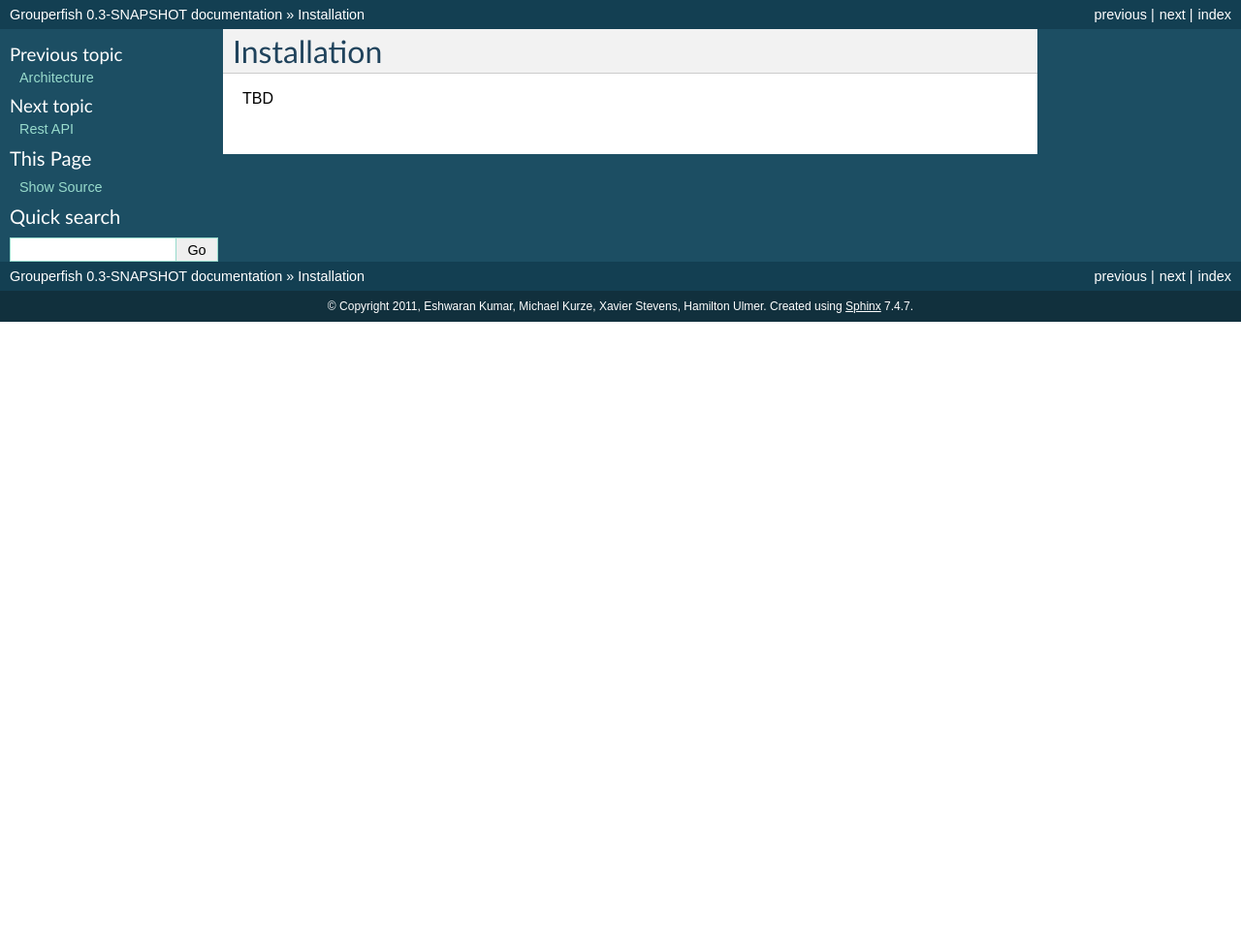
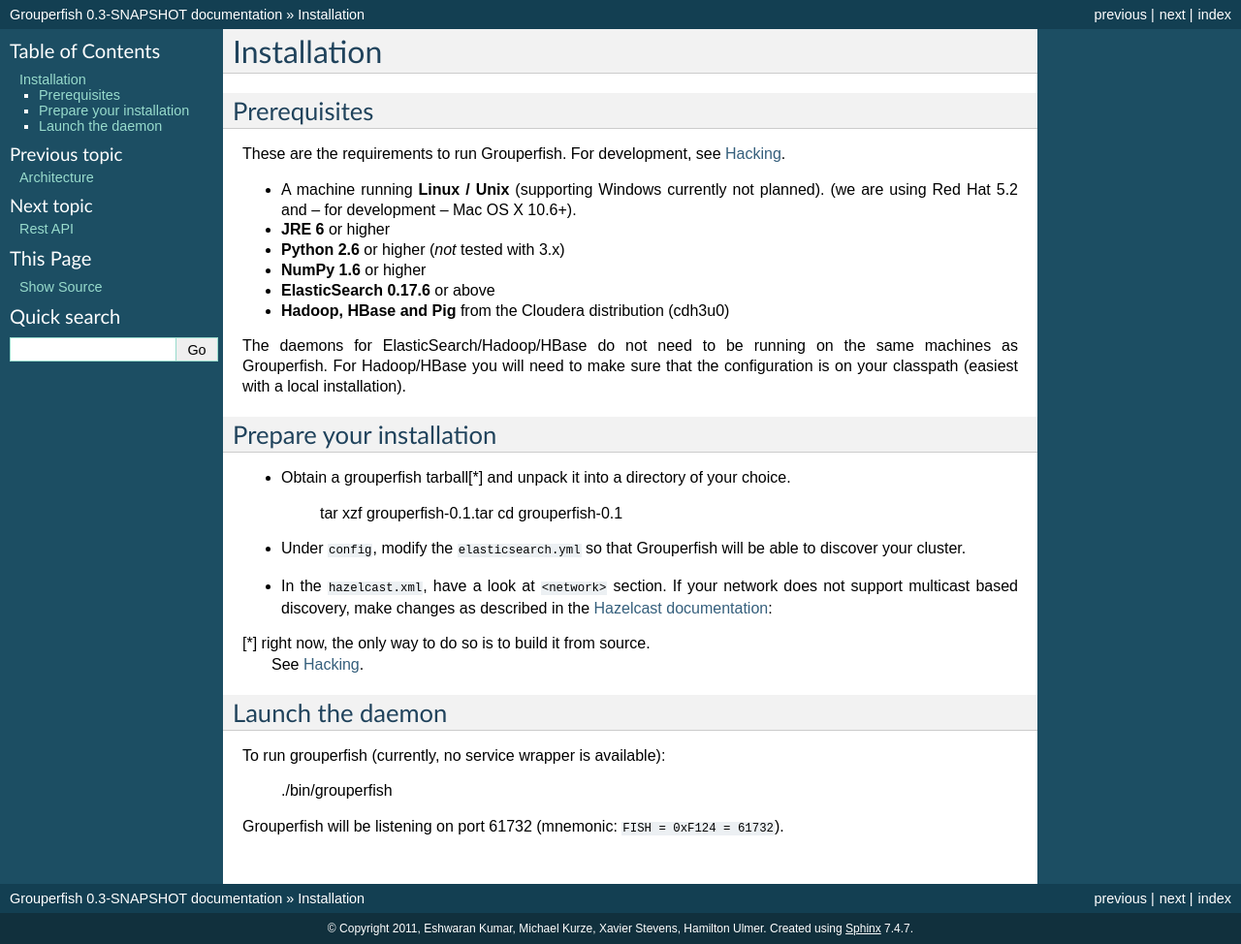
Before and after one commit to mozilla-metrics/grouperfish, a Sphinx documentation site: the page built from docs/installation.rst, in a window 1280 px wide. Shown: the whole page at 97% size. Built offline with Sphinx 7.4.7, drawn with Linux system fonts in a browser that asks for light colours; formulas are drawn with MathJax 3; before the commit the page ends 900 px from its top, so only the background shows below that.

Commit message:
Synced docs to development.

```diff
--- a/docs/installation.rst
+++ b/docs/installation.rst
@@ -4,4 +4,59 @@
 Installation
 ============
 
-TBD
+
+Prerequisites
+-------------
+
+These are the requirements to run Grouperfish.
+For development, see :ref:`hacking`.
+
+* A machine running **Linux / Unix** (supporting Windows currently not planned).
+  (we are using Red Hat 5.2 and -- for development -- Mac OS X 10.6+).
+
+* **JRE 6** or higher
+
+* **Python 2.6** or higher (*not* tested with 3.x)
+
+* **NumPy 1.6** or higher
+
+* **ElasticSearch 0.17.6** or above
+
+* **Hadoop, HBase and Pig** from the Cloudera distribution (cdh3u0)
+
+The daemons for ElasticSearch/Hadoop/HBase do not need to be running on the
+same machines as Grouperfish. For Hadoop/HBase you will need to make sure that
+the configuration is on your classpath (easiest with a local installation).
+
+
+Prepare your installation
+-------------------------
+
+* Obtain a grouperfish tarball[*] and unpack it into a directory of your choice.
+
+   tar xzf grouperfish-0.1.tar
+   cd grouperfish-0.1
+
+* Under ``config``, modify the ``elasticsearch.yml`` so that Grouperfish will
+  be able to discover your cluster.
+
+* In the ``hazelcast.xml``, have a look at ``<network>`` section.
+  If your network does not support multicast based discovery, make changes
+  as described in the `Hazelcast documentation`_:
+
+.. _`Hazelcast documentation`:
+   http://www.hazelcast.com/docs/1.9.4/manual/multi_html/ch09.html
+
+[*] right now, the only way to do so is to build it from source.
+    See :ref:`hacking`.
+
+
+Launch the daemon
+-----------------
+
+To run grouperfish (currently, no service wrapper is available):
+
+    ./bin/grouperfish
+
+Grouperfish will be listening on port 61732
+(mnemonic: ``FISH = 0xF124 = 61732``).
```
Also changed, not shown: docs/hacking.rst (+38 -2 lines).
